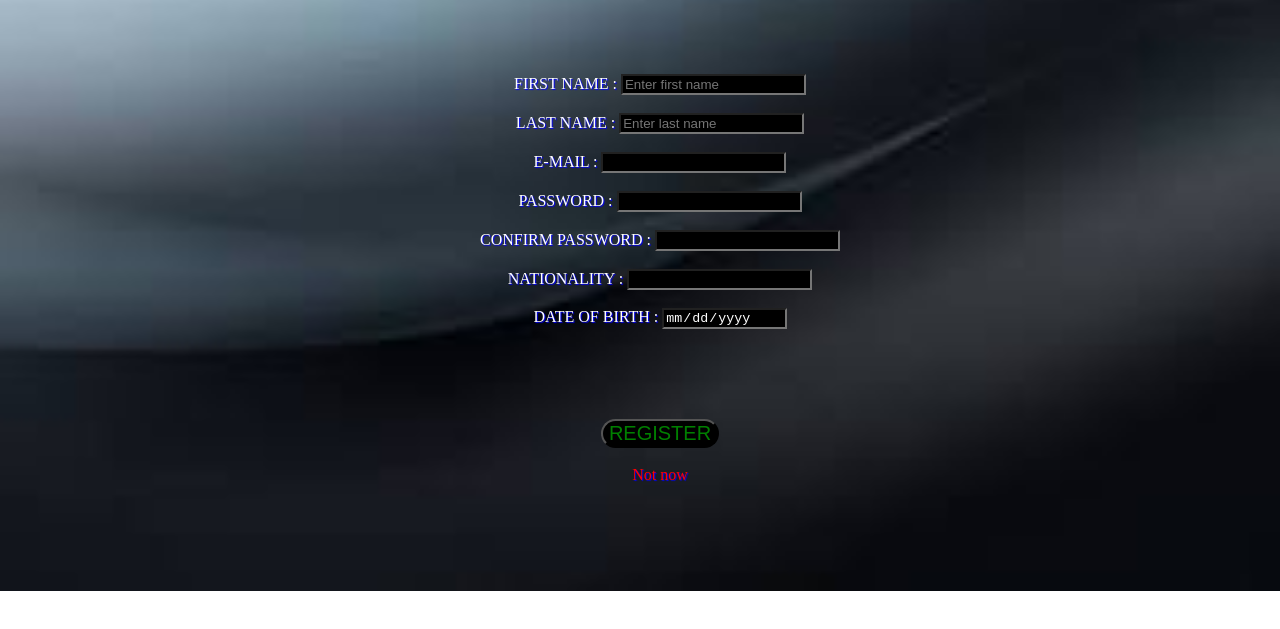
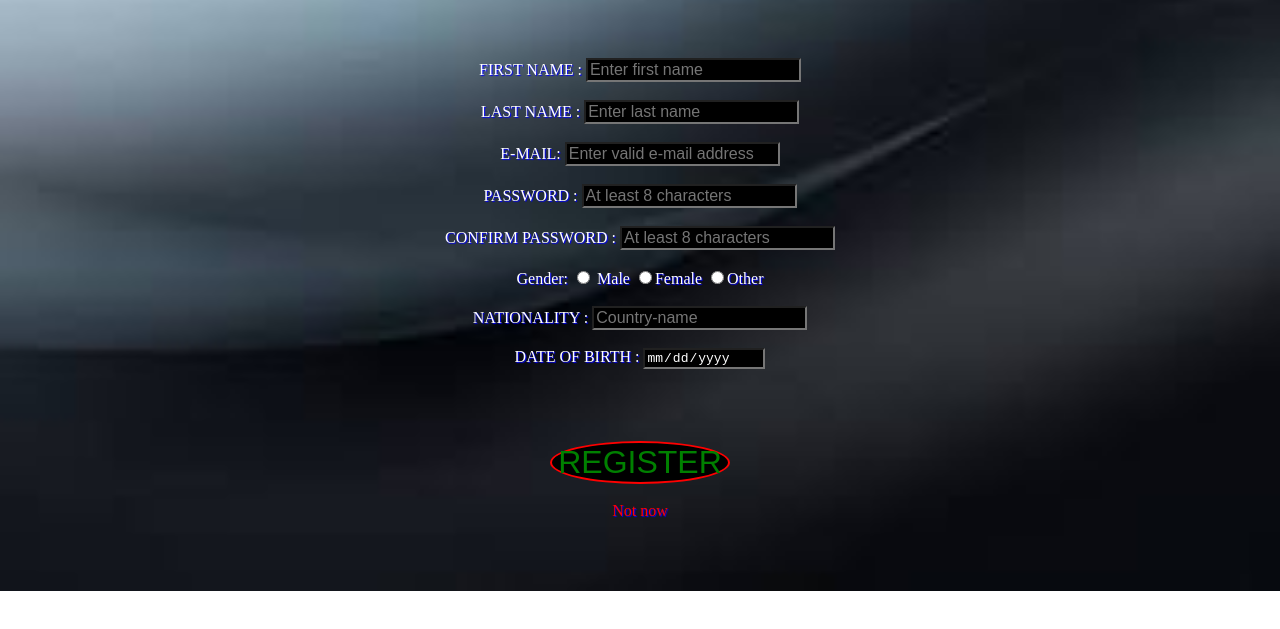
Before and after one commit to Fahim-Sifat/CODE_WITH_FAHIM-Learn-programming-languages, a plain HTML site: page register.html in a window 1280 px wide. Shown: the part 111-740 px from the top of the page. Drawn offline with Linux system fonts and the light colour scheme.

Commit message:
registration updated

```diff
--- a/register.css
+++ b/register.css
@@ -30,23 +30,17 @@ h3{
     text-align: center;
     font-size: 25px;
 }
-ul{
-
+input{
+    color: white;
+    background-color: black;
+    font-size: medium;
 }
-li{
-
-    list-style-type: disc;
-    list-style-position: inside;
-    display: block;
-}
-
 .btn-success{
-    text-align: center;
+    font-size: xx-large;
+    color: green;
     background-color: black;
-    color: green;
-    font-size: 20px;
-    font-weight: 100;
-    border-radius: 50px;
+    border: 2px solid red;
+    border-radius: 50%;
 }
 .btn-success:hover{
     cursor: pointer;
--- a/register.html
+++ b/register.html
@@ -22,15 +22,26 @@
 <body>
     <div class="div1">
     <h3>REGISTER</h3><br><br>
-   <form>
-    <ul>
-        <li>FIRST NAME : <input type="text" placeholder="Enter first name" class="list"></li><br>
-        <li>LAST NAME : <input type="text" placeholder="Enter last name" class="list"></li><br>
-        <li>E-MAIL <span>  </span> : <input type="email" class="list"></li><br>
-        <li>PASSWORD : <input type="password" class="list"></li><br>
-        <li>CONFIRM PASSWORD : <input type="password" class="list"></li><br>
-        <li>NATIONALITY : <input type="text"class="list"></li><br>
-        <li>DATE OF BIRTH : <input type="date" class="list"></li><br>
+   <form action="register-cwf.php" method="post">
+    <label for="FIRST NAME">
+        FIRST NAME : <input type="text" placeholder="Enter first name" class="first-name" name="first_name"><br></label> <br>
+        <label for="LAST NAME">
+        LAST NAME : <input type="text" placeholder="Enter last name" class="last_name" name="last-name"></label><br> <br>
+        <label for="email">
+        E-MAIL: <input type="email" class="email" name="email" placeholder="Enter valid e-mail address"></label><br> <br>
+        <label for="password">
+        PASSWORD : <input type="password" class="password" name="password" placeholder="At least 8 characters"></label><br> <br>
+        <label for="cpassword">
+        CONFIRM PASSWORD : <input type="password" class="cpassword" name="cpassword" placeholder="At least 8 characters"></label><br> <br>
+        <label for="gender">
+            Gender: <input type="radio" class="gender" name="gender">
+            Male
+            <input type="radio">Female
+            <input type="radio">Other
+        </label> <br><br>
+        <label for="nationality"></label>
+        NATIONALITY : <input type="text" class="nationality" name="nationality" placeholder="Country-name"><br> <br>
+        DATE OF BIRTH : <input type="date" class="dateofbirth" name="dateofbirth"><br>
 
         <br><br><br><br>
         <button type="button" class="btn btn-success">REGISTER</button><br><br>
```
Also changed, not shown: package.json (deleted, +0 -31 lines), sitemap.xml (deleted, +0 -17 lines), netlify.toml (deleted), 1 other file.
